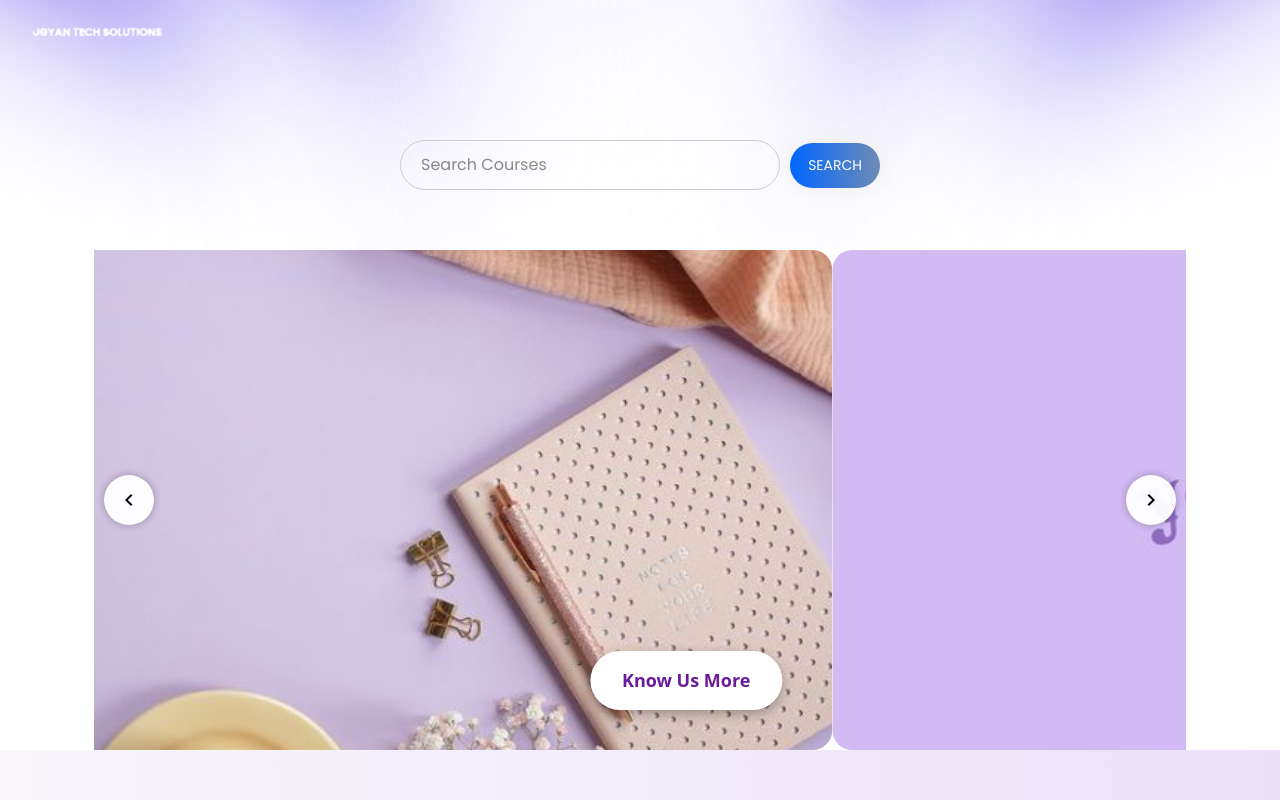
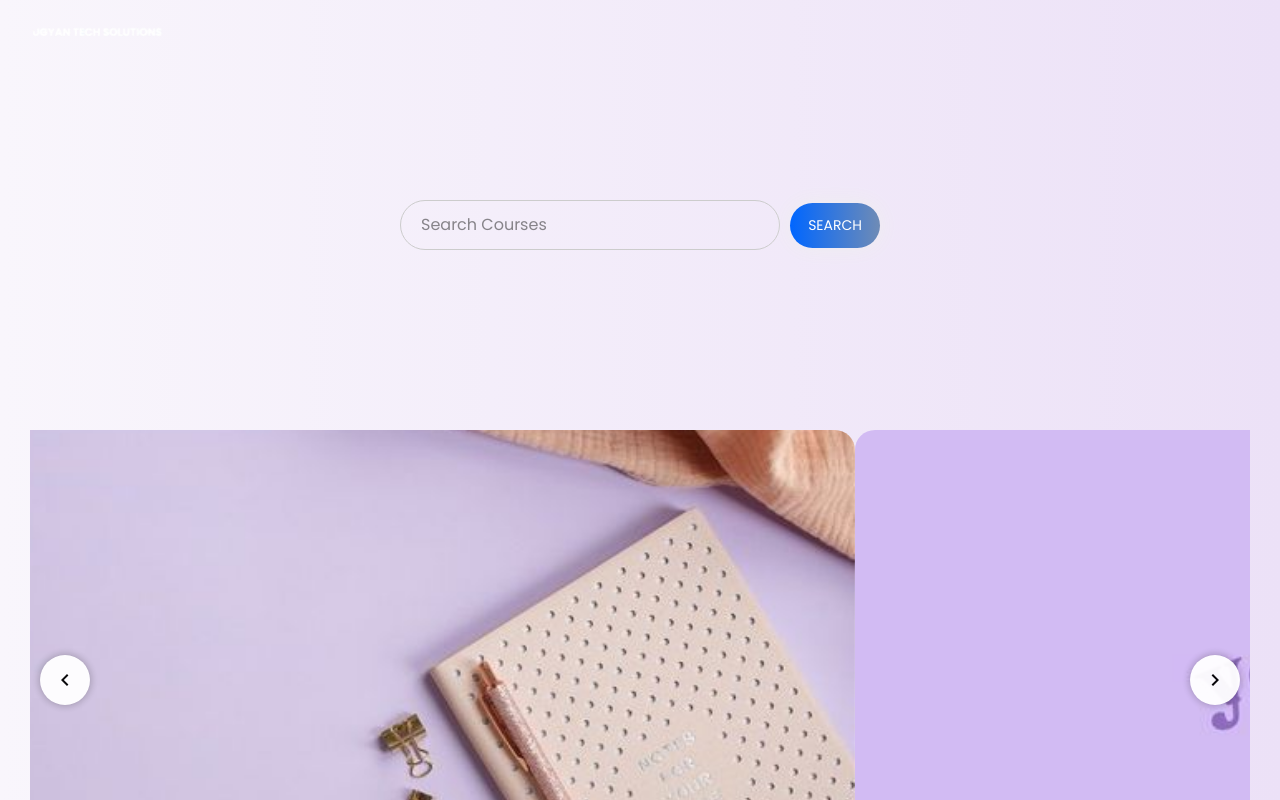
Before and after one commit to vijay120922/Ugyan-Tech-Solutions, a React (Vite) app: page / in a window 1280 px wide. Shown: the top 800 px of the page. Built offline with nearby package versions, Linux system fonts and the light colour scheme.

Commit message:
bg colour

```diff
--- a/src/components/Carousel.css
+++ b/src/components/Carousel.css
@@ -1,9 +1,14 @@
 .carousel-container {
-  width: 90vw;
-  max-width: 1200px;
+  /* width: 100%;
+  max-width: 1200px; */
   margin: 0 auto;
   position: relative;
-  padding: 0 30px;
+  /* padding: 0 30px; */
+
+  background: linear-gradient(to right, #f9f6fc, #ece1f7);
+  padding: 60px 30px;
+  text-align: center;
+  font-family: 'Poppins', sans-serif;
 
 }
 
--- a/src/components/ContactUsSection.css
+++ b/src/components/ContactUsSection.css
@@ -49,6 +49,7 @@ body {
   box-shadow: 0 15px 40px rgba(0, 0, 0, 0.05);
   max-width: 700px;
   margin: 0 auto;
+  height: 400px;
 }
 
 .contact-us-form-heading {
--- a/src/css/HomePage.css
+++ b/src/css/HomePage.css
@@ -17,6 +17,12 @@
   background-size: cover;
   z-index: 0;
   overflow: hidden;
+}
+.homepage-main{
+  background: linear-gradient(to right, #f9f6fc, #ece1f7);
+  padding: 60px 30px;
+  text-align: center;
+  font-family: 'Poppins', sans-serif;
 }
 
 .homepage {
--- a/src/pages/HomePage.jsx
+++ b/src/pages/HomePage.jsx
@@ -12,8 +12,8 @@ const HomePage = () => {
   return (
     <>
       <div
-        className="bg-cover bg-center"
-        style={{ backgroundImage: "url('/homebg.jpeg')" }}
+        className="homepage-main bg-cover bg-center"
+        // style={{ backgroundImage: "url('/homebg.jpeg')" }}
       >
         <div className="homepage">
           <section className="hero-section">
```
